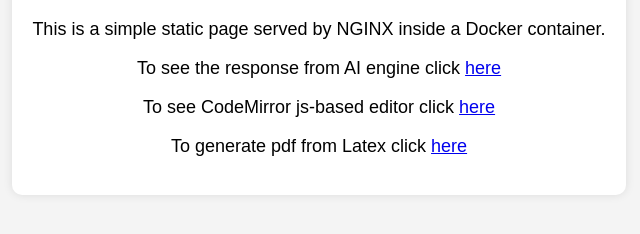
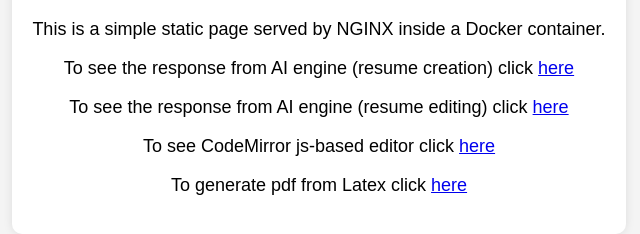
Before and after one commit to VadimVanak/E115_LaTeXResumeAI, a plain HTML site: page static/index.html in a window 1280 px wide. Shown: the part 132-366 px from the top of the page, without its empty margins (321-961 px from the left). Drawn offline with Linux system fonts and the light colour scheme.

Commit message:
Update index.html

```diff
--- a/static/index.html
+++ b/static/index.html
@@ -30,9 +30,10 @@
     <div class="container">
         <h1>🚀 Welcome to Latex AI Server! 🎉</h1>
         <p>This is a simple static page served by NGINX inside a Docker container.</p>
-	<p>To see the response from AI engine click <a href="./ai.html">here</a> </p>
-	<p>To see CodeMirror js-based editor click <a href="./edit.html">here</a></p>
-	<p>To generate pdf from Latex click <a href="./pdf.html">here<a></p>
+        <p>To see the response from AI engine (resume creation) click <a href="./ai.html">here</a> </p>
+        <p>To see the response from AI engine (resume editing) click <a href="./ai2.html">here</a> </p>
+        <p>To see CodeMirror js-based editor click <a href="./edit.html">here</a></p>
+        <p>To generate pdf from Latex click <a href="./pdf.html">here<a></p>
     </div>
 </body>
 </html>
```
